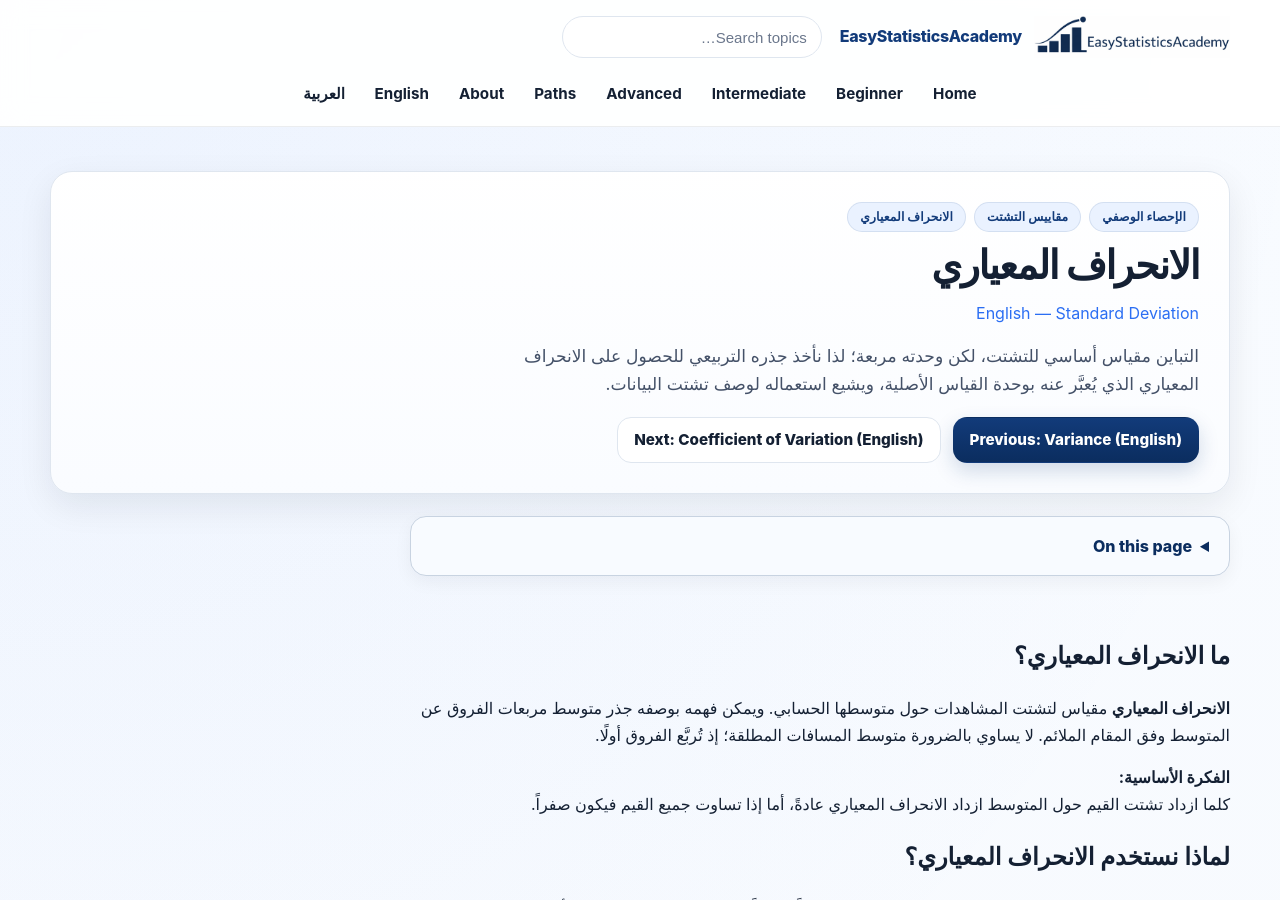
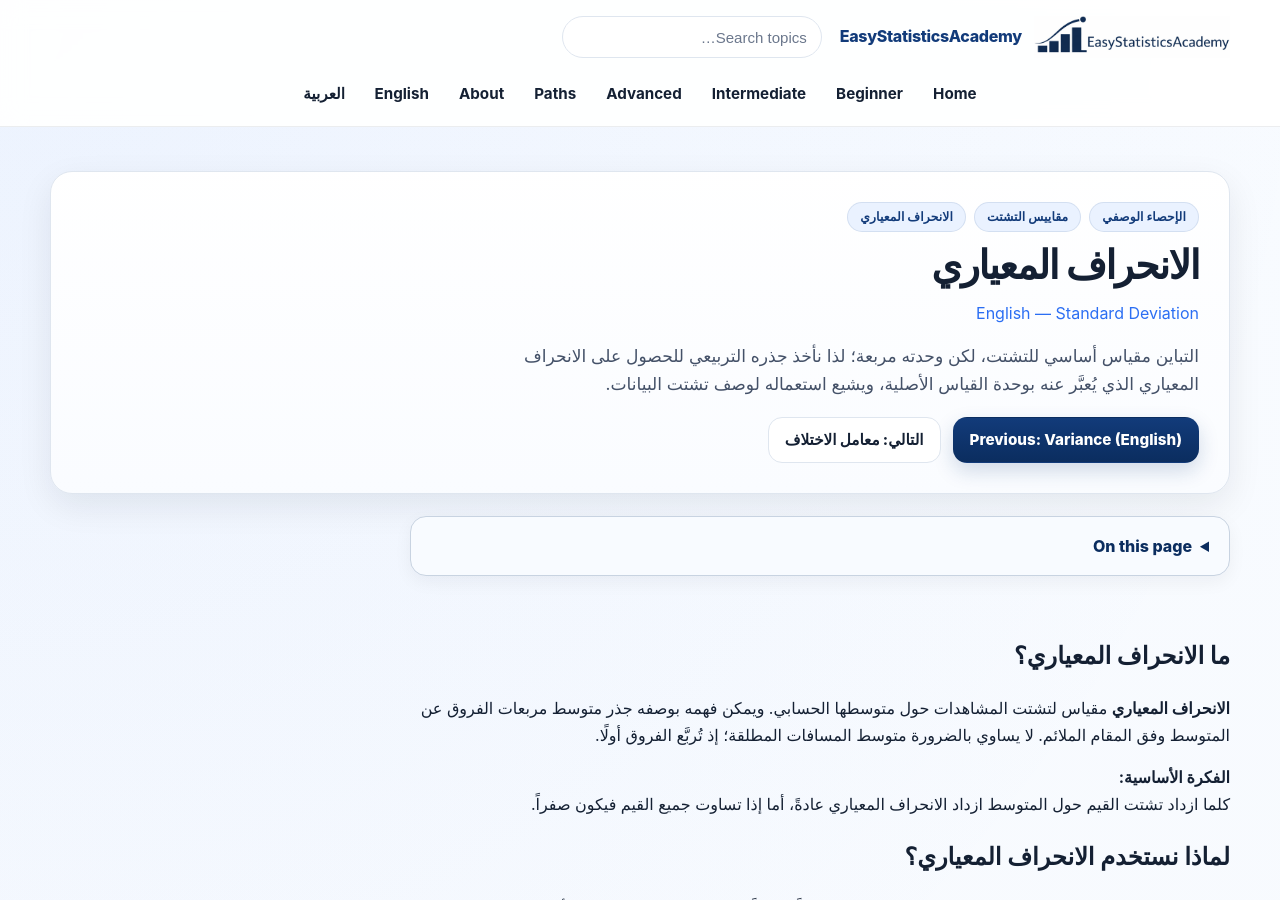
Before and after one commit to ammar-homaida-statistics/easystatisticsacademy, a Jekyll site: the page built from ar/descriptive/spread/standard-deviation/index.md, in a window 1280 px wide and 900 px high. Built offline with Jekyll 4.4.1, drawn with Linux system fonts in a browser that asks for light colours.

Commit message:
Add reciprocal Arabic CV routing, bilingual metadata and lesson navigation

```diff
--- a/ar/descriptive/spread/standard-deviation/index.md
+++ b/ar/descriptive/spread/standard-deviation/index.md
@@ -16,7 +16,7 @@ math: true
 الانحراف المعياري الذي يُعبَّر عنه بوحدة القياس الأصلية، ويشيع استعماله لوصف تشتت البيانات.</p>
 <div class="hero-actions">
 <a class="btn" lang="en" dir="ltr" href="/descriptive/spread/variance/">Previous: Variance (English)</a>
-<a class="btn btn-outline" lang="en" dir="ltr" href="/descriptive/spread/coefficient-of-variation/">Next: Coefficient of Variation (English)</a>
+<a class="btn btn-outline" href="/ar/descriptive/spread/coefficient-of-variation/">التالي: معامل الاختلاف</a>
 </div></div></section>
 <section class="section"><div class="content-narrow">
 <h2>ما الانحراف المعياري؟</h2>
```
